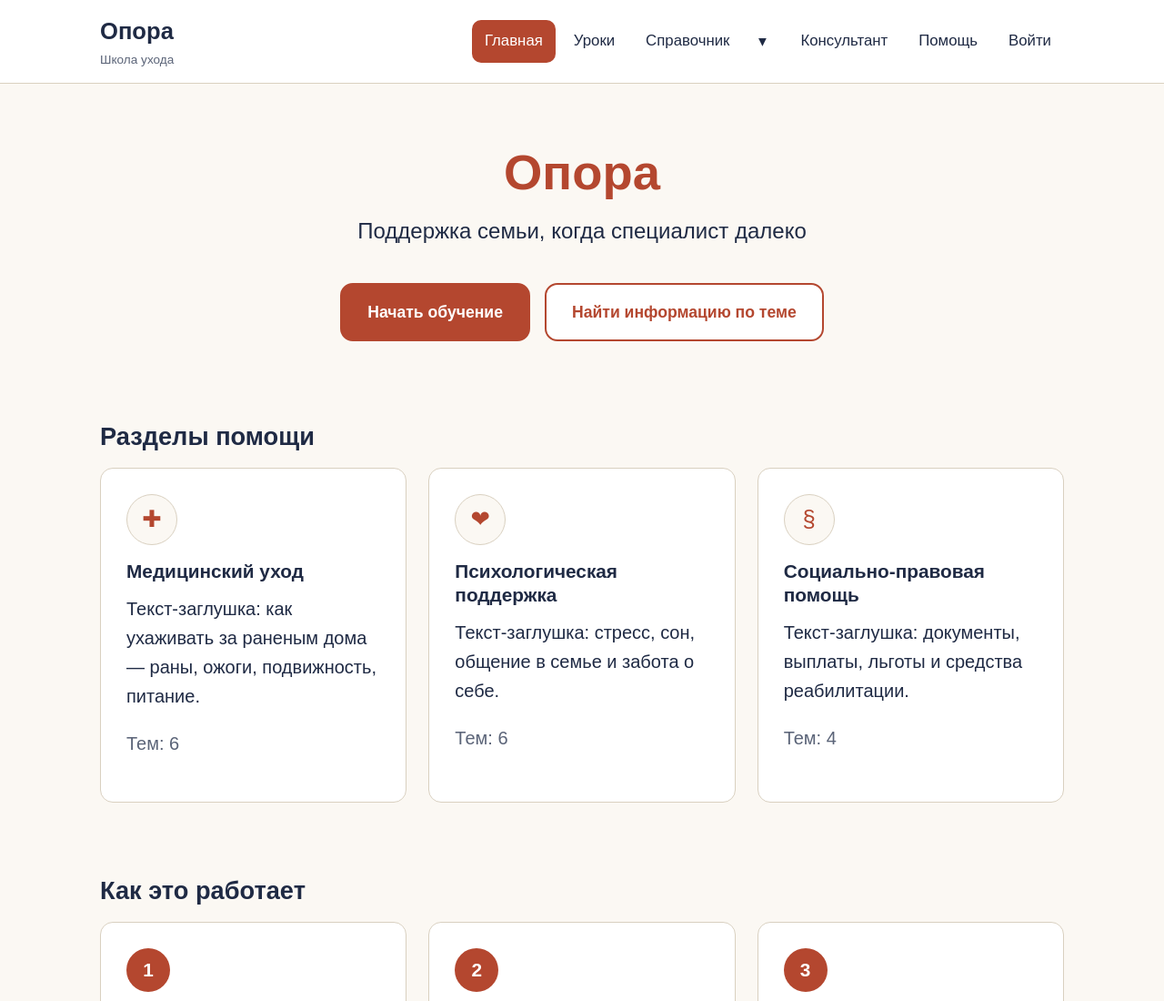
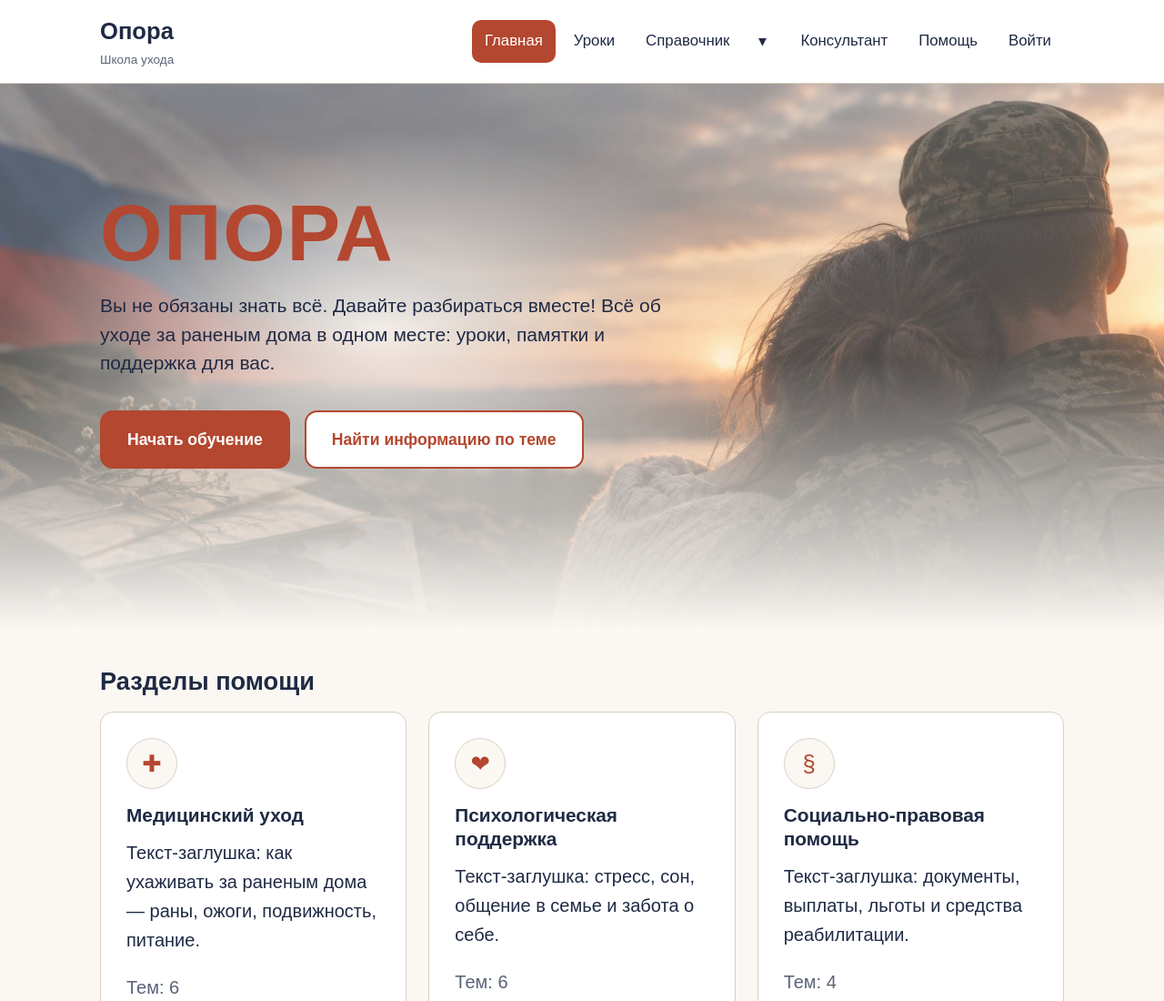
Before and after one commit to sashulik00/opora, a plain HTML site: page index.html in a window 1280 px wide. Shown: the top 1100 px of the page at 91% size. Drawn offline with Linux system fonts and the light colour scheme.

Commit message:
Главная: фон, заголовок, подпись; страница консультанта

```diff
--- a/css/style.css
+++ b/css/style.css
@@ -8,6 +8,9 @@
   --border: #d9d0c0;    /* рамки */
   --muted: #5b6478;     /* второстепенный текст */
   --radius: 14px;
+
+  /* Фоновая картинка на главной (images/hero.jpg) */
+  --hero-image-opacity: 0.7; /* прозрачность картинки: 0 — не видно, 1 — полная яркость */
 }
 
 * {
@@ -220,19 +223,70 @@ img { max-width: 100%; }
 
 /* ===== Главный экран ===== */
 .hero {
-  padding: 64px 0 48px;
-  text-align: center;
+  position: relative;
+  isolation: isolate;        /* фон-картинка остаётся под текстом и не уходит под страницу */
+  overflow: hidden;
+  min-height: 75vh;          /* примерно три четверти окна */
+  min-height: 75svh;         /* на телефоне — без учёта прыгающей адресной строки */
+  display: flex;
+  align-items: center;
+  padding: 64px 0 120px;     /* снизу больше места под плавный переход */
+  text-align: left;          /* весь блок — по левому краю контейнера */
 }
+/* Сама картинка — отдельным слоем, чтобы прозрачной была только она, а не текст */
+.hero::before {
+  content: "";
+  position: absolute;
+  inset: 0;
+  z-index: -2;
+  background: url("../images/hero.jpg") center / cover no-repeat;
+  opacity: var(--hero-image-opacity);
+}
+/* Плавный переход картинки в фон страницы внизу */
+.hero::after {
+  content: "";
+  position: absolute;
+  inset: 0;
+  z-index: -1;
+  background: linear-gradient(to bottom, rgba(251, 248, 243, 0) 50%, var(--bg) 100%);
+}
+.hero .container {
+  width: 100%;
+  position: relative;
+}
+/* Мягкое светлое пятно под текстом (как в первой версии: тот же цвет, плотность 0.75 в центре).
+   Размером с текстовый блок, слева под текстом, к краям плавно сходит на нет —
+   правая часть картинки с людьми остаётся без налёта */
+.hero .container::before {
+  content: "";
+  position: absolute;
+  z-index: -1;
+  top: -70px;
+  bottom: -70px;
+  left: -90px;
+  width: calc(min(100%, 660px) + 180px);  /* ширина текста + запас на плавный край */
+  background: radial-gradient(closest-side, rgba(251, 248, 243, 0.9), rgba(251, 248, 243, 0));
+  pointer-events: none;
+}
+/* Заголовок «ОПОРА»: от 44px на телефоне до 88px на компьютере, плавно по ширине окна */
 .hero h1 {
-  font-size: 3.4rem;
+  margin: 0 0 20px;
+  font-size: clamp(44px, 5vw + 24px, 88px);
+  font-weight: bold;
+  line-height: 1;
+  text-transform: uppercase;  /* заглавные буквы */
+  letter-spacing: 0.02em;
   color: var(--accent);
-  margin-bottom: 0.2em;
 }
-.slogan {
-  font-size: 1.5rem;
-  margin-bottom: 1.6em;
+/* Абзац под заголовком: от 17px на телефоне до 21px на компьютере */
+.hero-text {
+  max-width: 660px;           /* строки не растягиваются на весь экран */
+  margin: 0 0 36px;
+  font-size: clamp(17px, 0.6vw + 14px, 21px);
+  line-height: 1.5;
+  color: var(--text);
 }
-.hero .buttons { justify-content: center; }
+.hero .buttons { justify-content: flex-start; }
 
 /* ===== Блоки на главной ===== */
 .block { padding: 40px 0; }
@@ -982,9 +1036,19 @@ input:focus { border-color: var(--accent); outline: none; }
 
 @media (max-width: 480px) {
   body { font-size: 18px; }
-  .hero { padding: 40px 0 32px; }
-  .hero h1 { font-size: 2.6rem; }
-  .slogan { font-size: 1.25rem; }
+  .hero { padding: 40px 0 96px; }
+  /* На узком экране сдвигаем кадр вправо, чтобы были видны люди на картинке */
+  .hero::before { background-position: 85% center; }
+  /* На телефоне текст на всю ширину — пятно шире экрана и чуть плотнее (0.8, как в первой версии) */
+  .hero .container::before {
+    left: -40px;
+    width: calc(100% + 80px);
+    top: -50px;
+    bottom: -50px;
+    background: radial-gradient(closest-side, rgba(251, 248, 243, 0.8), rgba(251, 248, 243, 0));
+  }
+  .hero h1 { margin-bottom: 16px; }
+  .hero-text { margin-bottom: 28px; }
   .buttons .btn { width: 100%; }
   .card { padding: 22px; }
   .lessons-grid { grid-template-columns: 1fr; }
--- a/index.html
+++ b/index.html
@@ -15,8 +15,9 @@
     <!-- Главный экран -->
     <section class="hero">
       <div class="container">
+        <!-- Заглавными буквами слово делает CSS (text-transform), поэтому здесь пишется обычно -->
         <h1>Опора</h1>
-        <p class="slogan">Поддержка семьи, когда специалист далеко</p>
+        <p class="hero-text">Вы не обязаны знать всё. Давайте разбираться вместе! Всё об уходе за раненым дома в одном месте: уроки, памятки и поддержка для вас.</p>
         <div class="buttons">
           <a href="lessons.html" class="btn btn-primary">Начать обучение</a>
           <a href="reference.html" class="btn btn-secondary">Найти информацию по теме</a>
```
Also changed, not shown: images/hero.jpg (added).
